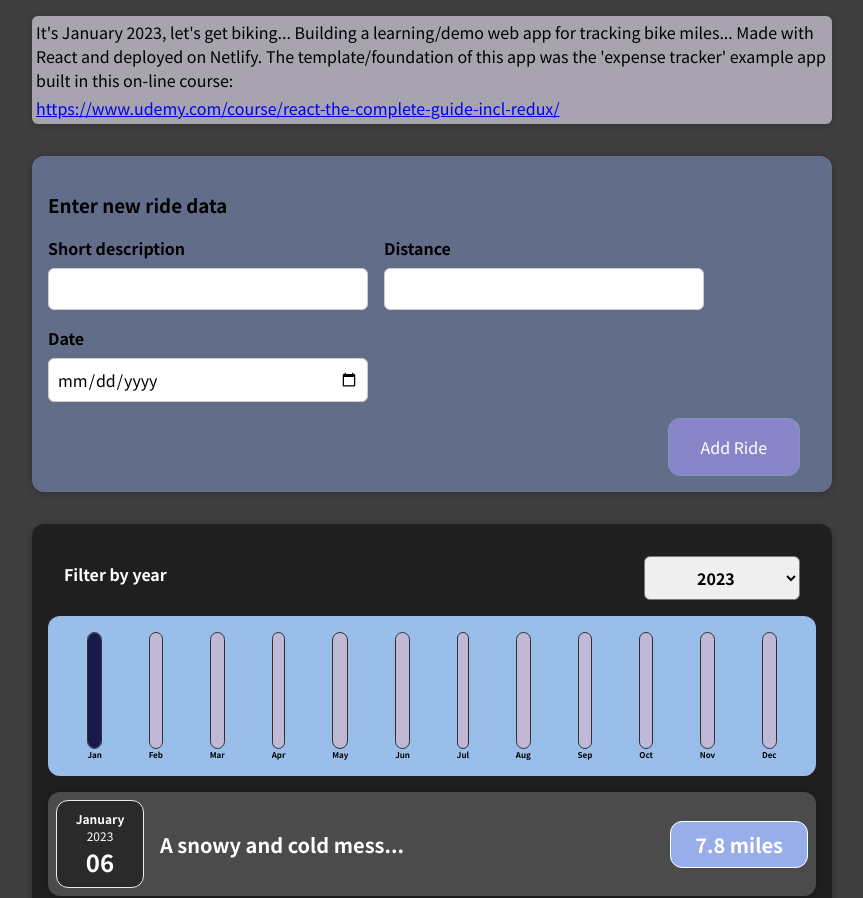
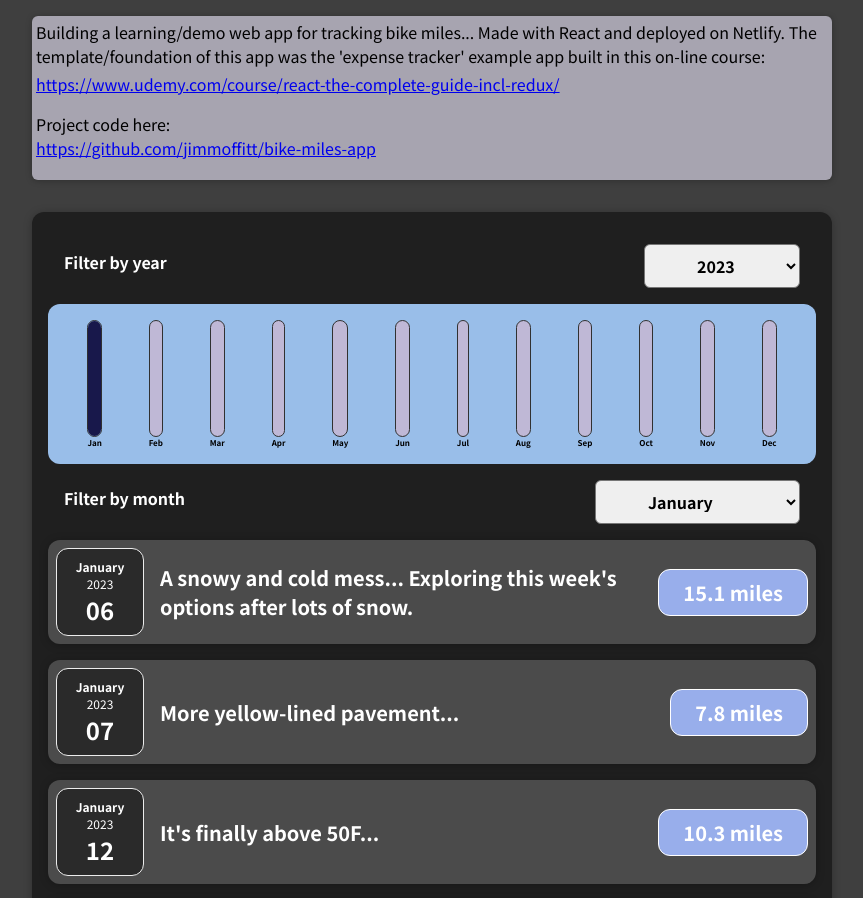
Before and after one commit to jimmoffitt/bike-miles-app, a React (Create React App) app: page / in a window 1280 px wide. Shown: the top 898 px of the page, without its empty margins (208-1071 px from the left). Built offline with nearby package versions, Linux system fonts and the light colour scheme.

Commit message:
Adding month filter. (and adding more data)

```diff
--- a/src/App.js
+++ b/src/App.js
@@ -6,24 +6,37 @@ import Rides from "./components/Rides/Rides";
 import Header from "./components/UI/Header";
 import Footer from "./components/UI/Footer";
 
+//TODO: convert to load from persisted Redux state.
 const DUMMY_DATA = [
   {
     id: "e0",
-    title: "A snowy and cold mess...",
+    title: "A snowy and cold mess... Exploring this week's options after lots of snow.",
+    distance: 15.1,
+    date: new Date(2023, 0, 6),
+  },
+  {
+    id: "z0",
+    title: "More yellow-lined pavement...",
     distance: 7.8,
-    date: new Date(2023, 0, 6),
+    date: new Date(2023, 0, 7),
   },
   {
     id: "e1",
     title: "It's finally above 50F...",
-    distance: 15.1,
-    date: new Date(2023, 0, 8),
+    distance: 10.3,
+    date: new Date(2023, 0, 12),
   },
   {
     id: "e5",
-    title: "Denver tour",
-    distance: 22,
-    date: new Date(2023, 0, 12),
+    title: "SKOL wander",
+    distance: 6.26,
+    date: new Date(2023, 0, 15),
+  },
+  {
+    id: "e76",
+    title: "Just a fun deadline wander",
+    distance: 7.8,
+    date: new Date(2023, 0, 16),
   },
   {
     id: "e2",
@@ -43,6 +56,12 @@ const DUMMY_DATA = [
     distance: 12.42,
     date: new Date(2022, 11, 14),
   },
+  {
+    id: "644",
+    title: "Northern wander",
+    distance: 15.42,
+    date: new Date(2022, 10, 14),
+  },
 
 ];
 
@@ -54,16 +73,19 @@ const App = () => {
   const addRideHandler = (ride) => {
     setRides((prevRides) => {
       // 'Function form'
-      return [ride, ...prevRides];
+      return [...prevRides,ride];  // Returns an  array of rides. TODO: control adding at head or tail.
     });
+  };
+
+  const deleteRideHandler = (ride) => {
   };
 
   // This code is JSX syntax that generates more verbose React.createElement code.
   return (
     <div>
       <Header />
+      <Rides items={rides} />
       <NewRide onAddRide={addRideHandler} />
-      <Rides items={rides} />
       <Footer />
     </div>
   );
--- a/src/components/NewRide/RideForm.js
+++ b/src/components/NewRide/RideForm.js
@@ -36,7 +36,7 @@ const RideForm = (props) => {
 
     const rideData = {
       title: enteredTitle,
-      distance: +enteredDistance,  //Cast to number (from string)
+      distance: +enteredDistance, //Cast to number (from string)
       date: new Date(enteredDate),
     };
 
@@ -54,7 +54,6 @@ const RideForm = (props) => {
         <h3>Enter new ride data</h3>
       </div>
       <div className="new-ride__controls">
-
         <div className="new-ride__control">
           <label>Short description</label>
           <input
@@ -84,6 +83,9 @@ const RideForm = (props) => {
           />
         </div>
       </div>
+      <div className="new-ride__control">
+        <label>Import rides from Strava (soon?)</label>
+      </div>
       <div className="new-ride__actions">
         <button type="submit">Add Ride</button>
       </div>
--- a/src/components/Rides/RidesChart.js
+++ b/src/components/Rides/DistanceByMonthChart.js
@@ -2,7 +2,7 @@ import React from 'react';
 
 import Chart from '../Chart/Chart'
 
-function RidesChart(props) {
+function DistanceByMonthChart(props) {
 
     const chartDataPoints = [
         { label: 'Jan', value: 0},
@@ -32,4 +32,4 @@ function RidesChart(props) {
 
 };
 
-export default RidesChart;
+export default DistanceByMonthChart;
--- a/src/components/Rides/Rides.js
+++ b/src/components/Rides/Rides.js
@@ -1,31 +1,43 @@
 import React, { useState } from "react";
 
 import Card from "../UI/Card";
-import RidesFilter from "./RidesFilter";
+import RidesYearFilter from "./RidesYearFilter";
+import RidesMonthFilter from "./RidesMonthFilter";
 import RidesList from "./RidesList";
-import RidesChart from "./RidesChart";
+import DistanceByMonthChart from "./DistanceByMonthChart";
 import "./Rides.css";
 
 //function Rides(props) {
 const Rides = (props) => {
   const [filteredYear, setFilteredYear] = useState("2023");
+  const [filteredMonth, setFilteredMonth] = useState("January")
 
-  const filterChangeHandler = (selectedYear) => {
+  const yearFilterChangeHandler = (selectedYear) => {
     setFilteredYear(selectedYear);
   };
 
+  const monthFilterChangeHandler = (selectedMonth) => {
+    setFilteredMonth(selectedMonth);
+  };
+
+  // TODO: Add month filter.
   const filteredRides = props.items.filter((ride) => {
     return ride.date.getFullYear().toString() === filteredYear;
+    //retrun ride.date. getFullMonth().toString === filteredYear, filteredMonth;
   });
 
   return (
     <div>
       <Card className="rides">
-        <RidesFilter
+        <RidesYearFilter
           selected={filteredYear}
-          onChangeFilter={filterChangeHandler}
+          onChangeYearFilter={yearFilterChangeHandler}
         />
-        <RidesChart rides={filteredRides}/>
+        <DistanceByMonthChart rides={filteredRides}/>
+        <RidesMonthFilter
+          selected={filteredMonth}
+          onChangeMonthFilter={monthFilterChangeHandler}
+        />
         <RidesList items={filteredRides}/>
 
       </Card>
--- a/src/components/Rides/RidesList.js
+++ b/src/components/Rides/RidesList.js
@@ -1,3 +1,5 @@
+// TODO: This currently lists rides from an entire year... Needs to be updated to show by month.
+
 import React from 'react';
 
 import RideItem from './RideItem';
--- /dev/null
+++ b/src/components/Rides/RidesMonthFilter.js
@@ -0,0 +1,36 @@
+// TODO
+import React from 'react';
+
+import './TimeFilter.css';
+
+const RidesMonthFilter
+ = (props) => {
+
+  const monthDropdownChangeHandler = (event) => {
+    props.onChangeMonthFilter(event.target.value);
+  };
+
+  return (
+    <div className='rides-filter'>
+      <div className='rides-filter__control'>
+        <label>Filter by month</label>
+        <select value={props.selected} onChange={monthDropdownChangeHandler} >
+          <option value='January'>January</option>
+          <option value='February'>February</option>
+          <option value='March'>March</option>
+          <option value='April'>April</option>
+          <option value='May'>May</option>
+          <option value='June'>June</option>
+          <option value='July'>July</option>
+          <option value='August'>August</option>
+          <option value='September'>September</option>
+          <option value='October'>October</option>
+          <option value='November'>November</option>
+          <option value='December'>December</option>
+        </select>
+      </div>
+    </div>
+  );
+};
+
+export default RidesMonthFilter;
--- a/src/components/Rides/RidesFilter.js
+++ b/src/components/Rides/RidesYearFilter.js
@@ -1,12 +1,13 @@
 // TODO
 import React from 'react';
 
-import './RidesFilter.css';
+import './TimeFilter.css';
 
-const RidesFilter = (props) => {
+const RidesYearFilter
+ = (props) => {
 
   const yearDropdownChangeHandler = (event) => {
-    props.onChangeFilter(event.target.value);
+    props.onChangeYearFilter(event.target.value);
   };
 
   return (
@@ -24,4 +25,5 @@ const RidesFilter = (props) => {
   );
 };
 
-export default RidesFilter;
+export default RidesYearFilter
+;
--- a/src/components/UI/Footer.js
+++ b/src/components/UI/Footer.js
@@ -15,7 +15,7 @@ return (
 				textAlign: "center",
 				marginTop: "-20px",
              }}>
-		 "(about this project)"
+		 "(about this project)" //Kinda a header for the footer ;)
 	</h3> */}
 	<Container>
 		<Row>
--- a/src/components/UI/Header.js
+++ b/src/components/UI/Header.js
@@ -4,7 +4,7 @@ const Header = () => {
   return (
     <div className="header">
       <div className="header__controls">
-        It's January 2023, let's get biking... Building a learning/demo web app
+        Building a learning/demo web app
         for tracking bike miles... Made with React and deployed on Netlify. The
         template/foundation of this app was the 'expense tracker' example app
         built in this on-line course:
@@ -14,6 +14,14 @@ const Header = () => {
           https://www.udemy.com/course/react-the-complete-guide-incl-redux/
         </div>
       </a>
+      <p>Project code here:
+      <a href="https://github.com/jimmoffitt/bike-miles-app">
+        <div>
+        https://github.com/jimmoffitt/bike-miles-app
+        </div>
+      </a>
+      </p>
+
     </div>
   );
 };
```
Also changed, not shown: src/components/Rides/TimeFilter.css (renamed from src/components/Rides/RidesFilter.css), 2 other files (tests, documents, lock files or other folders).
